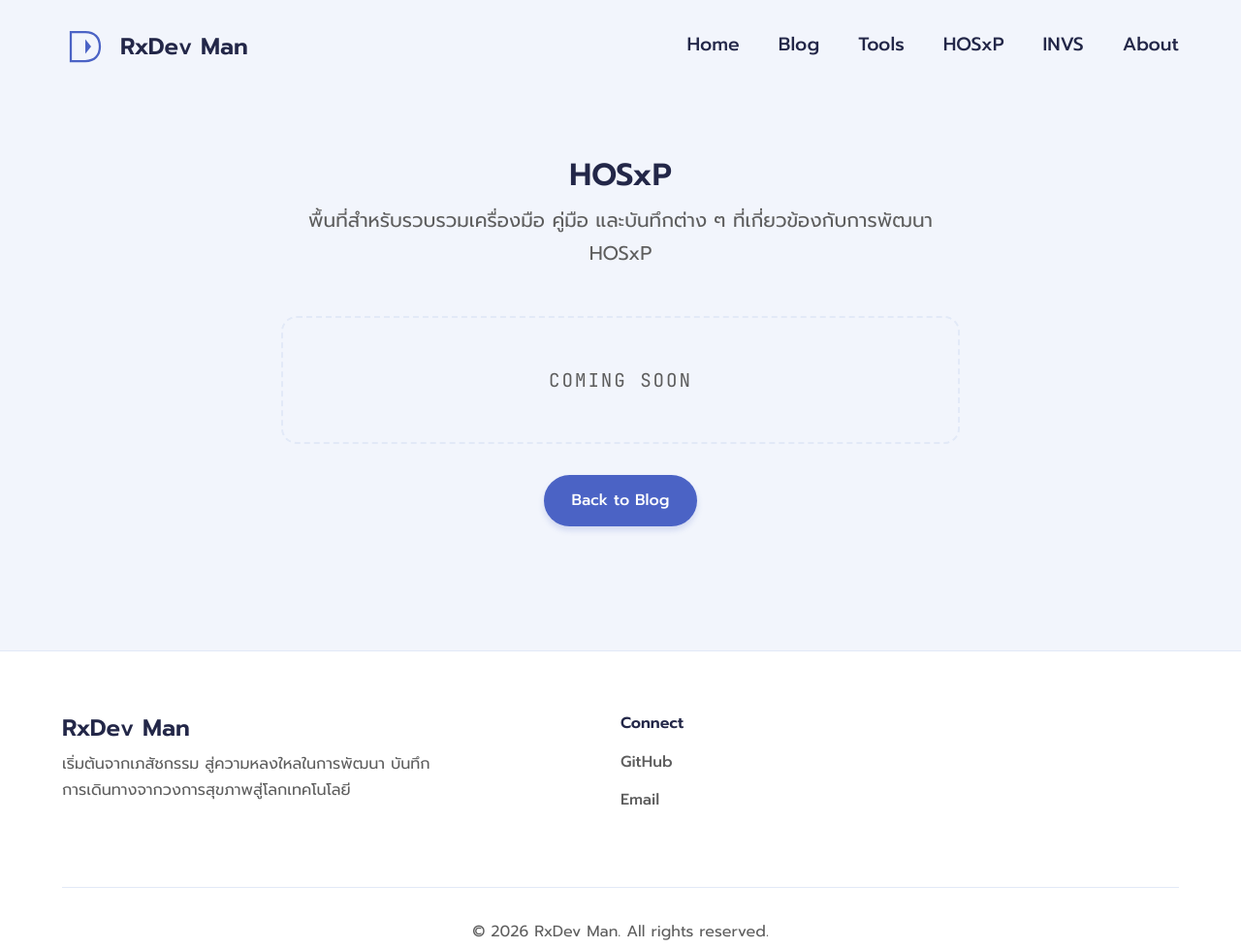
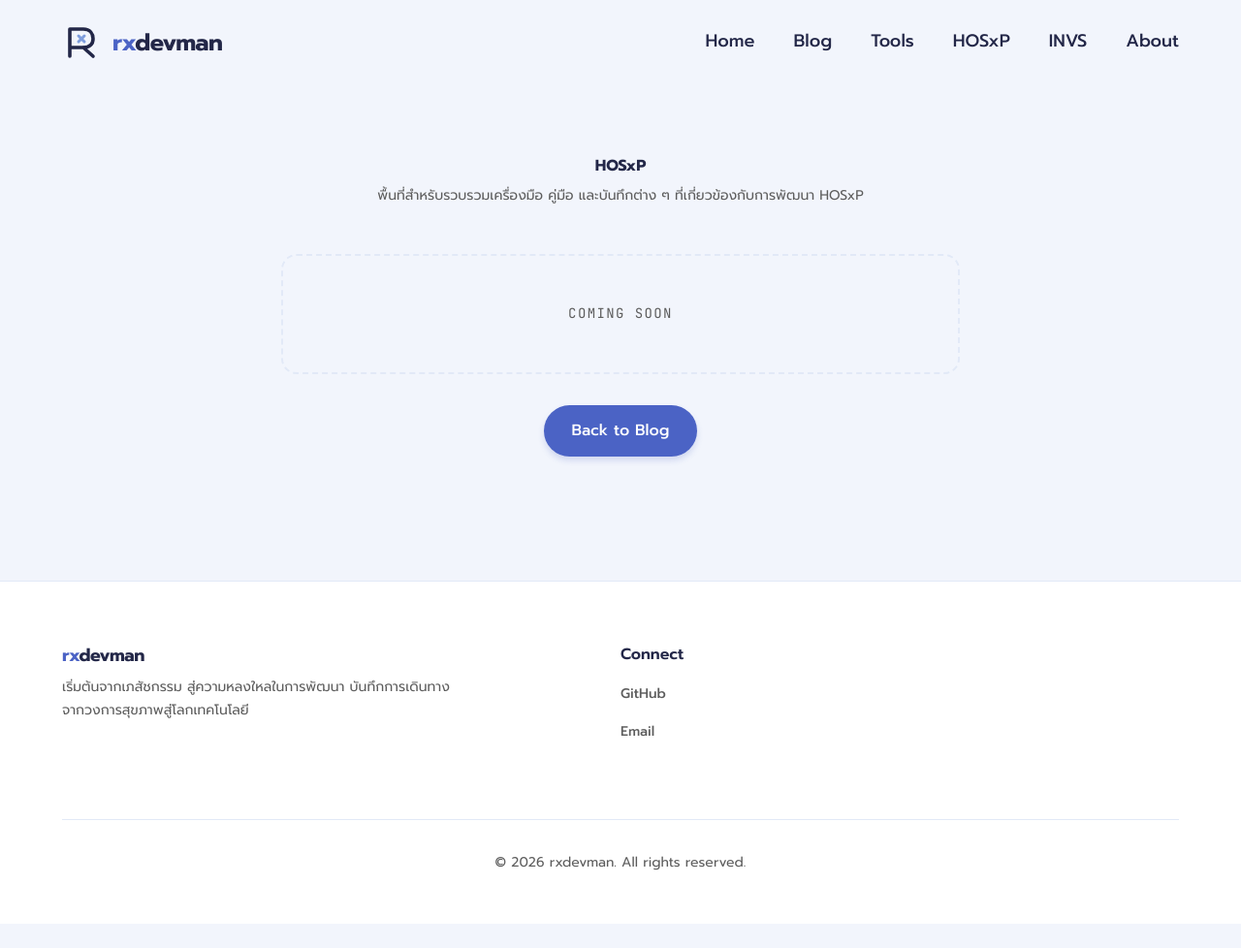
Before and after one commit to pharmacist-sabot/rxdevnotes, an Astro site: page /hosxp in a window 1280 px wide. Shown: the whole page at 97% size. After the commit the page ends 953 px from the top, so only its background shows below. Built offline with nearby package versions, Linux system fonts and the light colour scheme; Astro itself is replaced by a stand-in of ours.

Commit message:
feat: rebrand to rxdevman with new logo, icons, manifest, and updated typography and layout styles (#12)
* feat: rebrand to rxdevman with new logo, icons, manifest, and updated typography and layout styles

* style: update site logo and favicon design with refined vector path

```diff
--- a/src/components/blog/BlogPostCard.astro
+++ b/src/components/blog/BlogPostCard.astro
@@ -196,8 +196,8 @@ const excerpt = description || bodyExcerpt;
   }
 
   .title {
-    font-family: var(--font-serif);
-    font-size: clamp(1.1rem, 4vw, 1.3rem);
+    font-family: var(--font-sans);
+    font-size: 1rem;
     line-height: 1.4;
     margin: 0 0 0.75rem;
     color: var(--font-color);
@@ -209,7 +209,7 @@ const excerpt = description || bodyExcerpt;
   }
 
   .description {
-    font-size: 0.9rem;
+    font-size: 0.875rem;
     color: var(--font-color-light);
     line-height: 1.6;
     margin: 0;
--- a/src/components/blog/RelatedPosts.astro
+++ b/src/components/blog/RelatedPosts.astro
@@ -154,7 +154,7 @@ throw new Error('Invalid date');
   }
 
   .related-heading {
-    font-family: var(--font-serif);
+    font-family: var(--font-sans);
     font-size: clamp(1.15rem, 3vw, 1.4rem);
     font-weight: 700;
     color: var(--font-color);
--- a/src/components/content/PullQuote.astro
+++ b/src/components/content/PullQuote.astro
@@ -36,7 +36,7 @@
     top: 1rem;
     left: 1rem;
     font-size: 3rem;
-    font-family: Georgia, serif;
+    font-family: var(--font-sans);
     font-style: normal;
     color: var(--brand-color);
     opacity: 0.25;
@@ -50,7 +50,7 @@
     bottom: -1rem;
     right: 1.5rem;
     font-size: 3rem;
-    font-family: Georgia, serif;
+    font-family: var(--font-sans);
     font-style: normal;
     color: var(--brand-color);
     opacity: 0.25;
--- a/src/components/layout/Navbar.astro
+++ b/src/components/layout/Navbar.astro
@@ -3,12 +3,25 @@
 ---
 <header class="navbar" id="navbar">
   <div class="navbar-container container">
-    <a href="/" class="logo" aria-label="RxDev Man Homepage">
-      <svg width="48" height="48" viewBox="0 0 128 128" fill="none" xmlns="http://www.w3.org/2000/svg">
-        <path d="M24 24h40c26 0 40 16 40 40s-14 40-40 40H24V24Z" stroke="currentColor" stroke-width="6" fill="none" />
-        <path d="M64 44v40l16-20-16-20Z" fill="currentColor" />
+    <a href="/" class="logo" aria-label="rxdevman Homepage">
+      <svg class="logo-svg" width="40" height="40" viewBox="0 0 200 200" xmlns="http://www.w3.org/2000/svg" aria-hidden="true">
+        <path
+          d="M40 30 V170 M40 30 H110 C145 30 160 55 160 80 C160 110 140 125 110 125 H40 M110 125 L160 170"
+          fill="none"
+          stroke="#232748"
+          stroke-width="18"
+          stroke-linecap="round"
+          stroke-linejoin="round"
+        />
+        <path
+          d="M85 65 L115 95 M115 65 L85 95"
+          fill="none"
+          stroke="#7e9ddc"
+          stroke-width="15"
+          stroke-linecap="round"
+        />
       </svg>
-      <span class="logo-text">RxDev Man</span>
+      <span class="logo-text"><span class="logo-rx">rx</span><span class="logo-devman">devman</span></span>
     </a>
 
     <nav class="nav-links" id="nav-links">
@@ -74,6 +87,7 @@ window.addEventListener('scroll', () => {
   }
 
   .navbar-container {
+    --nav-font-size: 1.125rem;
     display: flex;
     justify-content: space-between;
     align-items: center;
@@ -96,19 +110,25 @@ window.addEventListener('scroll', () => {
   }
   .logo-text {
     font-family: var(--font-sans);
-    font-size: 1.5rem;
-    font-weight: 600;
-    color: var(--font-color);
-    transition: color 0.2s ease;
+    font-size: 24px;
+    font-weight: 700;
+    letter-spacing: -0.02em;
+    transition: opacity 0.2s ease;
+  }
+  .logo-rx {
+    color: #4b63c5;
+  }
+  .logo-devman {
+    color: #232748;
   }
   .logo:hover .logo-text {
-    color: var(--brand-color);
+    opacity: 0.8;
   }
 
   .nav-links {
     display: flex;
     gap: 2.5rem;
-     font-size: 1.2rem;
+    font-size: var(--nav-font-size);
   }
   .nav-links a {
     color: var(--font-color);
@@ -168,8 +188,13 @@ window.addEventListener('scroll', () => {
   }
 
   @media (max-width: 768px) {
+    .navbar-container {
+      --nav-font-size: 1.2rem;
+    }
     .nav-links {
-      display: none;
+      display: flex;
+      visibility: hidden;
+      pointer-events: none;
       flex-direction: column;
       align-items: center;
       justify-content: center;
@@ -181,15 +206,17 @@ window.addEventListener('scroll', () => {
       height: 100vh;
       background: var(--card-bg-color);
       transform: translateX(100%);
-      transition: transform 0.5s cubic-bezier(0.4, 0, 0.2, 1);
+      transition: transform 0.5s cubic-bezier(0.4, 0, 0.2, 1), visibility 0.5s;
       z-index: 1000;
     }
     .nav-links.active {
       display: flex;
+      visibility: visible;
+      pointer-events: auto;
       transform: translateX(0);
     }
     .nav-links a {
-      font-size: 1.2rem;
+      font-size: var(--nav-font-size);
     }
     .hamburger {
       display: flex;
--- a/src/layouts/BaseLayout.astro
+++ b/src/layouts/BaseLayout.astro
@@ -22,7 +22,10 @@ const currentYear = new Date().getFullYear();
     <meta name="description" content={description} />
     <meta name="viewport" content="width=device-width, initial-scale=1.0" />
     <link rel="icon" type="image/svg+xml" href="/favicon.svg" />
-    <title>{`${title} | RxDev Man`}</title>
+    <link rel="apple-touch-icon" href="/apple-touch-icon.svg" />
+    <link rel="manifest" href="/site.webmanifest" />
+    <meta name="theme-color" content="#232748" />
+    <title>{`${title} | rxdevman`}</title>
     <slot name="head" />
   </head>
   <body>
@@ -36,7 +39,7 @@ const currentYear = new Date().getFullYear();
     <footer class="site-footer">
       <div class="container footer-container">
         <div class="footer-about">
-          <h3 class="footer-title">RxDev Man</h3>
+          <h3 class="footer-title"><span class="footer-rx">rx</span><span class="footer-devman">devman</span></h3>
           <p>
             เริ่มต้นจากเภสัชกรรม สู่ความหลงใหลในการพัฒนา
             บันทึกการเดินทางจากวงการสุขภาพสู่โลกเทคโนโลยี
@@ -56,7 +59,7 @@ const currentYear = new Date().getFullYear();
           </ul>
         </div>
         <div class="footer-bottom">
-          <p>&copy; {currentYear} RxDev Man. All rights reserved.</p>
+          <p>&copy; {currentYear} rxdevman. All rights reserved.</p>
         </div>
       </div>
     </footer>
@@ -76,15 +79,22 @@ const currentYear = new Date().getFullYear();
         gap: 2rem;
       }
       .footer-title {
-        font-family: var(--font-serif);
-        color: var(--font-color);
-        font-size: 1.5rem;
+        font-family: var(--font-sans);
+        font-size: 1.125rem;
+        font-weight: 700;
+        letter-spacing: -0.02em;
         margin-bottom: 0.5rem;
+      }
+      .footer-rx {
+        color: #4b63c5;
+      }
+      .footer-devman {
+        color: #232748;
       }
       .footer-about p {
         color: var(--font-color-light);
         max-width: 400px;
-        font-size: 1rem;
+        font-size: 0.875rem;
       }
       .footer-subtitle {
         font-family: var(--font-sans);
@@ -103,6 +113,7 @@ const currentYear = new Date().getFullYear();
       .footer-links a {
         color: var(--font-color-light);
         text-decoration: none;
+        font-size: 0.875rem;
         transition: color 0.2s ease;
       }
       .footer-links a:hover {
@@ -114,7 +125,7 @@ const currentYear = new Date().getFullYear();
         margin-top: 2rem;
         padding-top: 2rem;
         border-top: 1px solid var(--card-border-color);
-        font-size: 0.9rem;
+        font-size: 0.875rem;
         color: var(--font-color-light);
       }
 
--- a/src/layouts/BlogPostLayout.astro
+++ b/src/layouts/BlogPostLayout.astro
@@ -154,10 +154,10 @@ const preloadHero = heroImage
   }
   h1 {
     margin: 0.5rem 0 1rem;
-    font-size: clamp(1.5rem, 5vw, 2rem);
+    font-size: 1.125rem;
   }
   .description {
-    font-size: clamp(1.1rem, 3vw, 1.25rem);
+    font-size: 0.875rem;
     color: var(--font-color);
     max-width: 680px;
     margin: 0 auto 1.5rem;
--- a/src/pages/about.astro
+++ b/src/pages/about.astro
@@ -30,7 +30,7 @@ import BaseLayout from '@/layouts/BaseLayout.astro';
           และเผยแพร่แหล่งข้อมูลที่เป็นประโยชน์ซึ่งผมได้ใช้ตลอดเส้นทางนี้
         </p>
 
-        <h1>ช่องทางการติดต่อ</h1>
+        <h2>ช่องทางการติดต่อ</h2>
         <p>
           ผมเปิดรับการพูดคุยเกี่ยวกับโปรเจกต์ใหม่ๆ แลกเปลี่ยนความรู้
           หรือเรื่องราวเกี่ยวกับเทคโนโลยีเสมอ อย่าลังเลที่จะติดต่อมานะครับ
@@ -76,7 +76,7 @@ import BaseLayout from '@/layouts/BaseLayout.astro';
   }
 
   .lead {
-    font-size: 1.25rem;
+    font-size: 0.875rem;
     color: var(--font-color);
     margin-bottom: 2rem;
     line-height: 1.6;
--- a/src/pages/blog/index.astro
+++ b/src/pages/blog/index.astro
@@ -42,7 +42,7 @@ const sortedPosts = allPosts.sort(
     margin-bottom: 0.5rem;
   }
   .blog-header p {
-    font-size: 1.2rem;
+    font-size: 0.875rem;
     color: var(--font-color-light);
   }
 
--- a/src/pages/hosxp.astro
+++ b/src/pages/hosxp.astro
@@ -28,7 +28,7 @@ import BaseLayout from '@/layouts/BaseLayout.astro';
   }
 
   .page-subtitle {
-    font-size: 1.25rem;
+    font-size: 0.875rem;
     color: var(--font-color-light);
     margin-bottom: 3rem;
   }
@@ -42,7 +42,7 @@ import BaseLayout from '@/layouts/BaseLayout.astro';
 
   .status-box p {
     font-family: var(--font-mono);
-    font-size: 1.2rem;
+    font-size: 0.875rem;
     color: var(--font-color-light);
     margin: 0;
     letter-spacing: 0.1em;
--- a/src/pages/invs.astro
+++ b/src/pages/invs.astro
@@ -47,7 +47,7 @@ const invsPosts = allPosts
   }
 
   .page-subtitle {
-    font-size: 1.25rem;
+    font-size: 0.875rem;
     color: var(--font-color-light);
     margin-bottom: 3rem;
   }
@@ -77,7 +77,7 @@ const invsPosts = allPosts
 
   .status-box p {
     font-family: var(--font-mono);
-    font-size: 1.2rem;
+    font-size: 0.875rem;
     color: var(--font-color-light);
     margin: 0;
     letter-spacing: 0.1em;
--- a/src/pages/tools/index.astro
+++ b/src/pages/tools/index.astro
@@ -41,7 +41,7 @@ import BaseLayout from '@/layouts/BaseLayout.astro';
         margin-bottom: 0.5rem;
     }
     .page-header p {
-        font-size: 1.2rem;
+        font-size: 0.875rem;
         color: var(--font-color-light);
     }
     .tools-grid {
--- a/src/styles/global.css
+++ b/src/styles/global.css
@@ -19,7 +19,7 @@
 
   /* Typography */
   --font-sans: 'Prompt', system-ui, sans-serif;
-  --font-serif: 'Prompt', serif;
+  --font-serif: var(--font-sans);
   --font-mono: 'JetBrains Mono', monospace;
 }
 
@@ -58,33 +58,35 @@ h4,
 h5,
 h6 {
   font-family: var(--font-sans);
-  line-height: 1.3;
-  font-weight: 600;
+  line-height: 1.4;
+  font-weight: 700;
   color: var(--font-color);
-  margin-bottom: 1rem;
+  margin-bottom: 0.75rem;
 }
 
 h1 {
-  font-size: clamp(1.5rem, 5vw, 2rem);
+  font-size: 1rem;
 }
 
 h2 {
-  font-size: clamp(1.3rem, 4vw, 1.8rem);
-  margin-top: 3rem;
+  font-size: 1rem;
+  margin-top: 2.5rem;
 }
 
 h3 {
-  font-size: clamp(1.1rem, 3vw, 1.5rem);
+  font-size: 1rem;
+  font-weight: 600;
 }
 
 h4 {
-  font-size: clamp(1rem, 2.5vw, 1.2rem);
+  font-size: 0.875rem;
+  font-weight: 600;
 }
 
 p {
   margin-bottom: 1.25rem;
   color: var(--font-color-light);
-  font-size: 1rem;
+  font-size: 0.875rem;
   font-weight: 400;
 }
 
--- a/src/styles/terminal.css
+++ b/src/styles/terminal.css
@@ -24,7 +24,7 @@
 
 /* Terminal Header Bar */
 .prose pre::before {
-  content: 'RxDev Man';
+  content: 'rxdevman';
   position: absolute;
   top: 0;
   left: 0;
```
Also changed, not shown: src/content/blog/haskell-ep2/index.mdx (+46 -30 lines), src/pages/index.astro (+5 -4 lines), public/apple-touch-icon.svg (added), public/favicon.svg (added), public/icon.svg (added), public/site.webmanifest (added).
